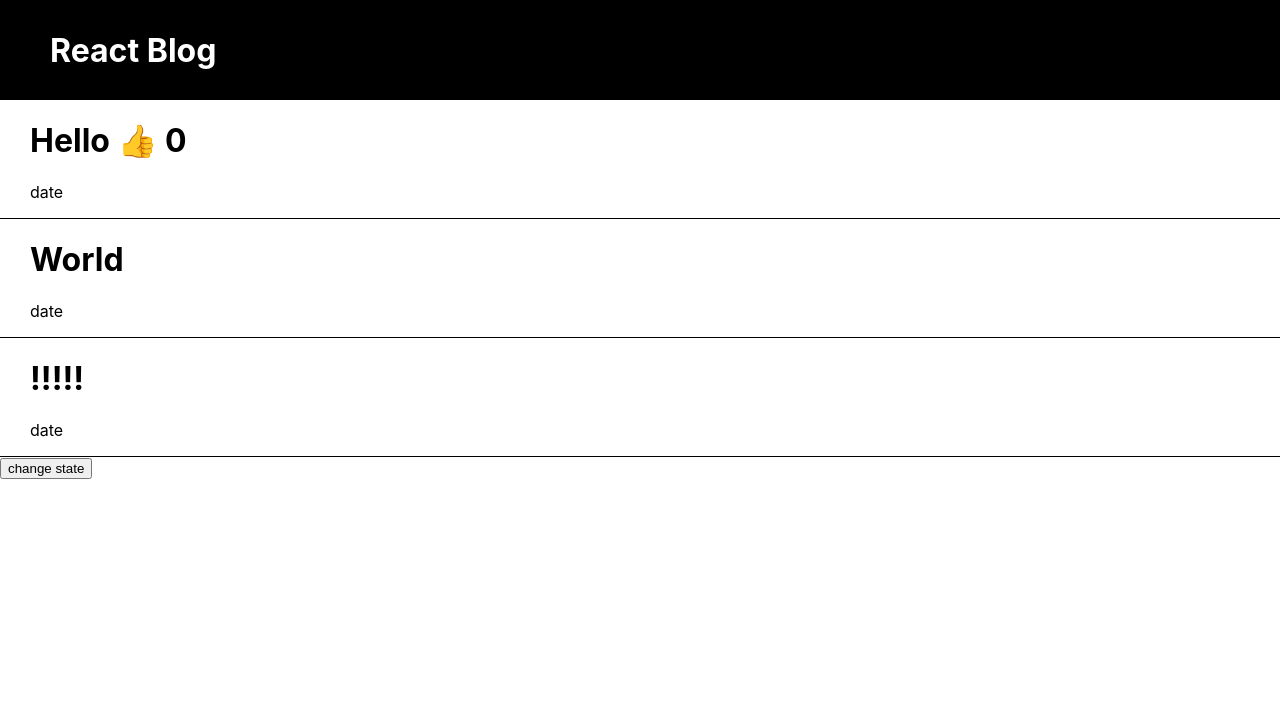
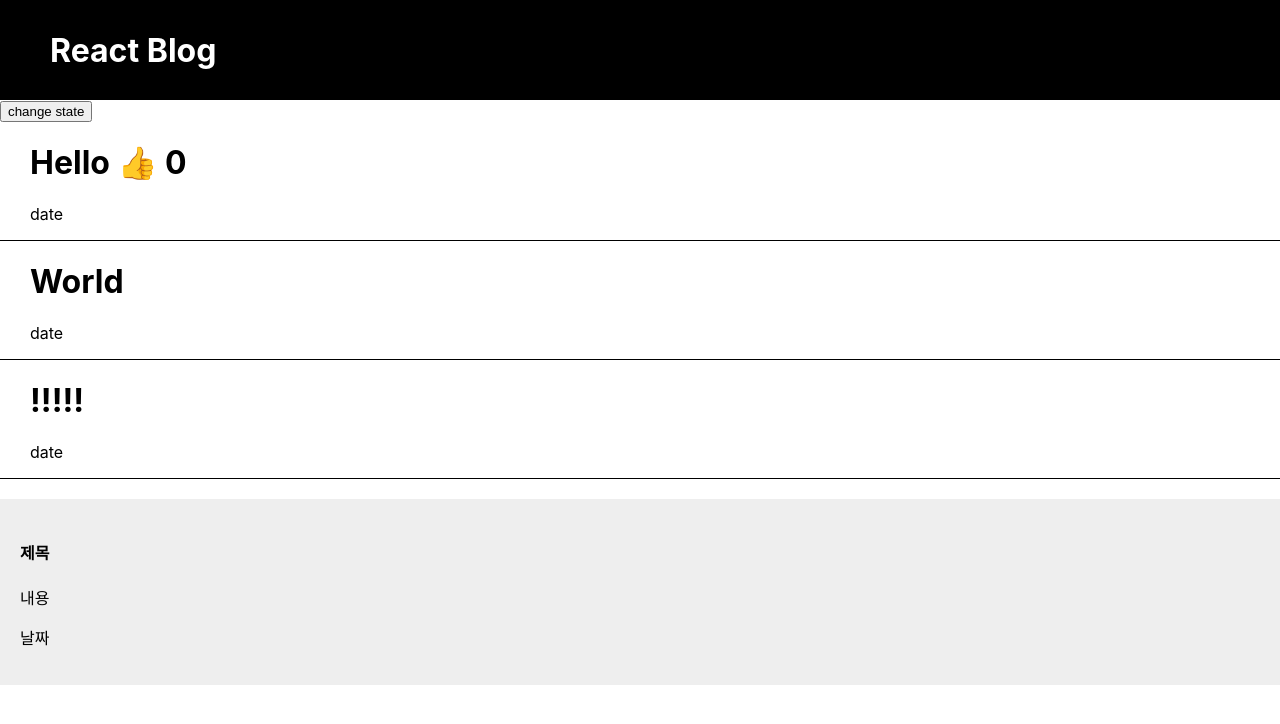
Before and after one commit to lheesung/react, a React (Create React App) app in the folder ca/: page / in a window 1280 px wide. Shown: the top 724 px of the page. Built offline with nearby package versions, Linux system fonts and the light colour scheme.

Commit message:
components

```diff
--- a/ca/src/App.css
+++ b/ca/src/App.css
@@ -11,3 +11,10 @@
     border-bottom: 1px solid;
     padding-left: 30px;
 }
+
+.modal{
+    margin-top: 20px;
+    padding: 20px;
+    background: #eee;
+    text-align: left;
+}
--- a/ca/src/App.js
+++ b/ca/src/App.js
@@ -10,6 +10,13 @@
       <div className="nav">
         <h1>{logo}</h1>
       </div>
+
+      <button onClick={() => {
+        let copy = [...postName];
+        copy[0] = 'Hola';
+        setPost(copy);
+        }}>change state</button>
+
       <div className="list">
         <h1>{postName[0]} <span onClick={() => {setLikes(like++)}}>👍</span> {like} </h1>
         <p>date</p>
@@ -24,13 +31,19 @@
         <h1>{postName[2]}</h1>
         <p>date</p>
       </div>
-      <button onClick={() => {
-        let copy = [...postName];
-        copy[0] = 'Hola';
-        setPost(copy);
-        }}>change state</button>
+      <Modal />
     </div>
   );
 }
 
+function Modal(){
+  return(
+    <div className="modal">
+        <h4>제목</h4>
+        <p>내용</p>
+        <p>날짜</p>
+      </div>
+  )
+}
+
 export default App;
```
